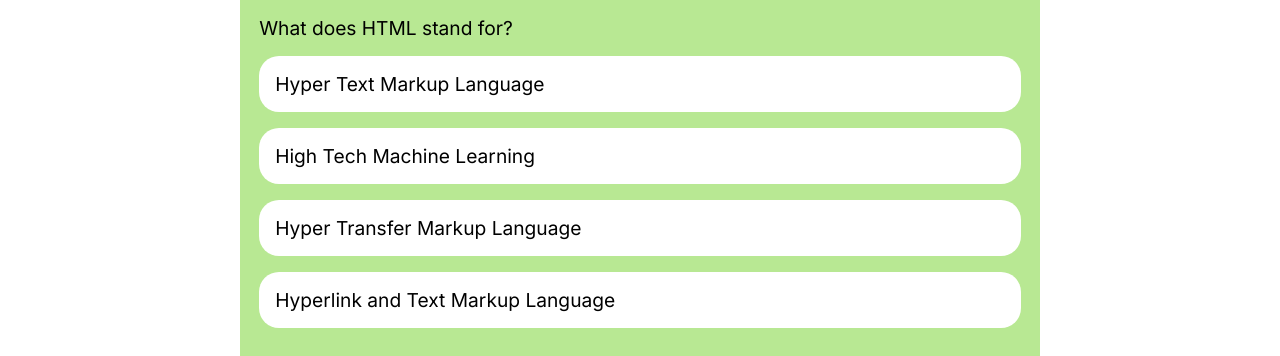
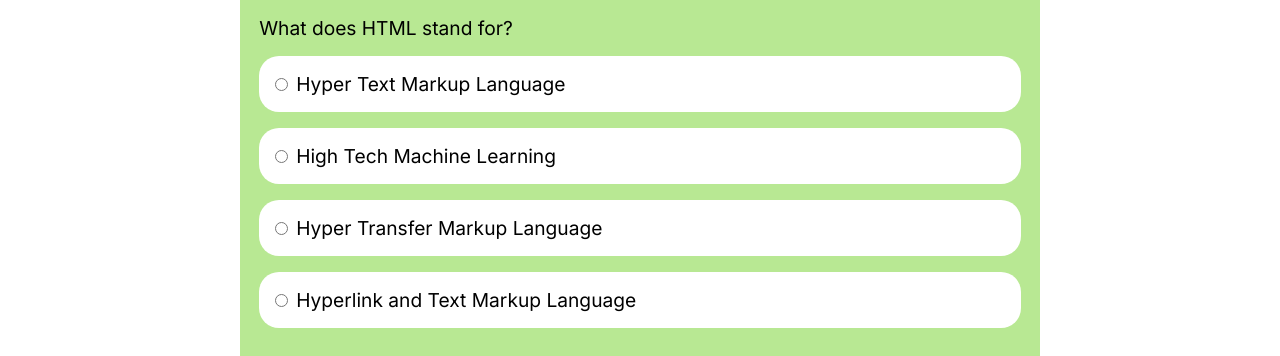
Before and after one commit to onuorachidimma/Quiz_App, a plain HTML site: page index.html in a window 1280 px wide. Shown: the part 444-800 px from the top of the page. Drawn offline with Linux system fonts and the light colour scheme.

Commit message:
edited the html document, styled/edited js file

```diff
--- a/assets/css/styles.css
+++ b/assets/css/styles.css
@@ -36,6 +36,7 @@ main{
 }
 
 .questionOption{
+    display: block;
     margin-top: 1rem;
     background-color: white;
     padding: 1rem;
@@ -46,6 +47,10 @@ main{
 
 .questionOption:hover{
     background-color: #e2e6eb;
+}
+
+input{
+    margin-right: 0.5rem;
 }
 
 .nextButtonDiv{
@@ -65,6 +70,10 @@ main{
     transition: background-color 0.3s;
 }
 
+/* .opt{
+    background-color: red;
+} */
+
 .nextButton:hover{
     background-color: rgb(173, 166, 166);
 }
--- a/assets/js/index.js
+++ b/assets/js/index.js
@@ -83,10 +83,10 @@ let addQuizCard = () => {
         const div = document.createElement("div");
         div.innerHTML = `<p class="questionIndex">${quiz + 1 + "/" + quizArray.length}</p>
         <p class="question">${quizArray[quiz].question}</p>
-        <p class="questionOption opt">${quizArray[quiz].questionOption1}</p>
-        <p class="questionOption opt">${quizArray[quiz].questionOption2}</p>
-        <p class="questionOption opt">${quizArray[quiz].questionOption3}</p>
-        <p class="questionOption opt">${quizArray[quiz].questionOption4}</p>
+        <label for="" class="questionOption"><input type="radio" name="option" id="" >${quizArray[quiz].questionOption1}</label>
+        <label for="" class="questionOption"><input type="radio" name="option" id="" >${quizArray[quiz].questionOption2}</label>
+        <label for="" class="questionOption"><input type="radio" name="option" id="" >${quizArray[quiz].questionOption3}</label>
+        <label for="" class="questionOption"><input type="radio" name="option" id="" >${quizArray[quiz].questionOption4}</label>
         <div class="nextButtonDiv">
             <button class="nextButton" type="button">NEXT</button>
         </div>`
@@ -97,16 +97,3 @@ let addQuizCard = () => {
 
 };
 addQuizCard();
-
-const chosenOption = document.querySelector(".questionOption");
-const Opt = document.querySelector(".opt")
-// FUNCTION TO HIGHLIGHT SELECTED OPTION
-let selectedOption = () => {
-    Opt.style.cssText = 'color: white; background-color: red;';
-
-}
-chosenOption.addEventListener('click', selectedOption);
-
-// let selectedOpt = () => {
-
-// }
--- a/index.html
+++ b/index.html
@@ -21,17 +21,18 @@
             <img class="questionMark" src="./assets/images/image (1).svg" alt="Question mark logo">
         </section>
 
-        <section class="quizCardContainer">
+        <form action="" class="quizCardContainer">
             <!-- <p class="questionIndex">3</p>
             <p class="question">The World Largest desert is?</p>
-            <p class="questionOption">Thar</p>
-            <p class="questionOption">Kalahari</p>
-            <p class="questionOption">Sahara</p>
-            <p class="questionOption">Sonoran</p>
+            <label for="" class="questionOption"><input type="radio" name="option" id="" > Thar</label>
+            <label for="" class="questionOption"><input type="radio" name="option" id="" > Kalahari</label>
+            <label for="" class="questionOption"><input type="radio" name="option" id="" > Sahara</label>
+            <label for="" class="questionOption"><input type="radio" name="option" id="" > Sonoran</label>
             <div class="nextButtonDiv">
                 <button class="nextButton" type="button">NEXT</button>
             </div> -->
-        </section>
+        </form>
+
     </main>
 <script src="./assets/js/index.js"></script>
 </body>
```
